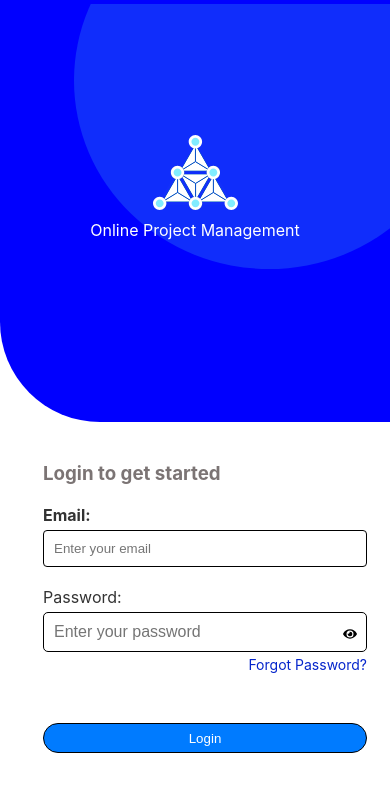
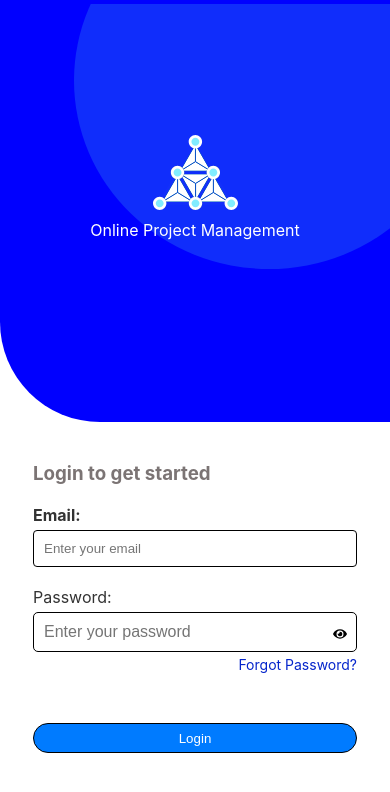
Before and after one commit to labbucode/dashboard, a React (Create React App) app: page / in a window 390 px wide. Shown: the top 792 px of the page. Built offline with nearby package versions, Linux system fonts and the light colour scheme.

Commit message:
mini swifting login

```diff
--- a/src/LoginPage.css
+++ b/src/LoginPage.css
@@ -229,7 +229,7 @@
   position: absolute;
   height: 350px;
   top: 51%;
-  left: 30px;
+  left: 20px;
 }
 .login-button{
   width:100%;
```
